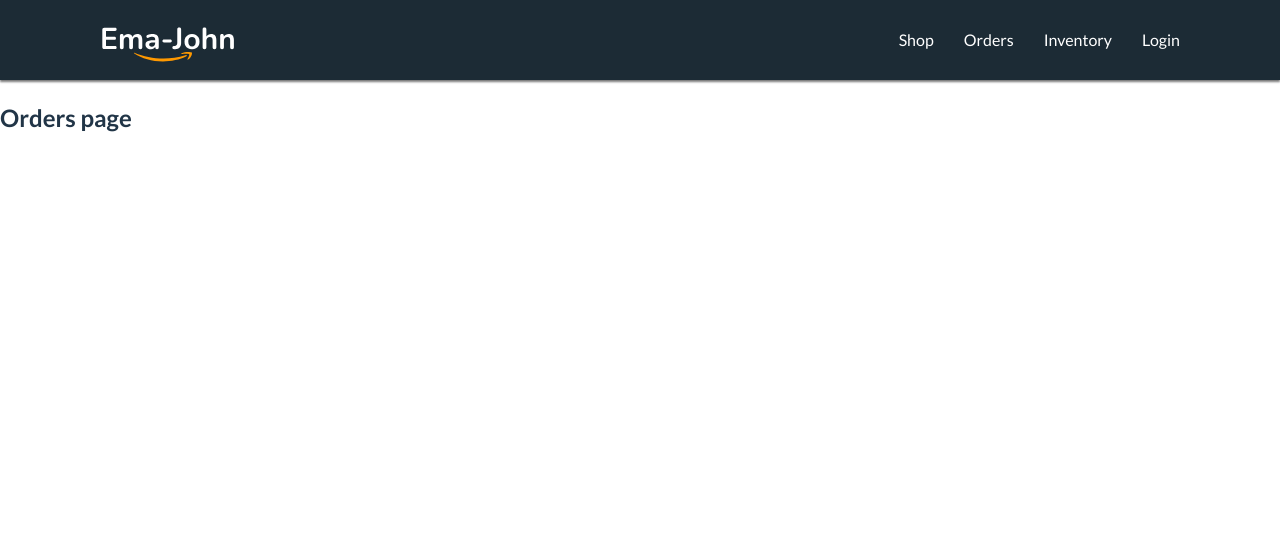
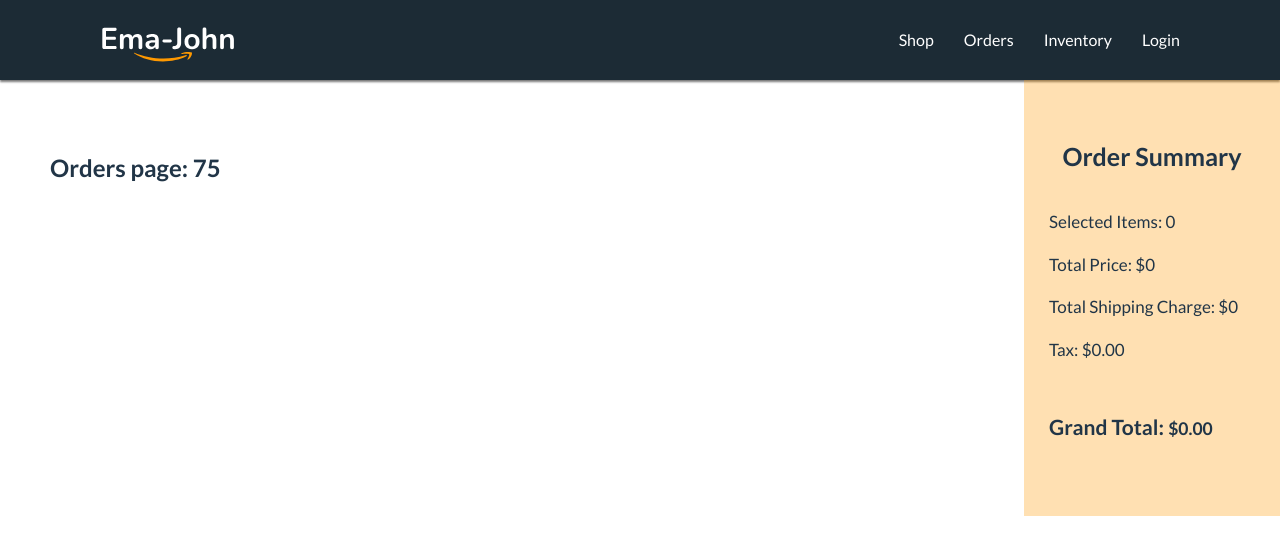
Before and after one commit to ayat1041/Amazon-Clone, a React (Vite) app: page /orders in a window 1280 px wide. Shown: the top 554 px of the page. Built offline with nearby package versions, Linux system fonts and the light colour scheme.

Commit message:
done products loader in orders

```diff
--- a/src/components/Orders/Orders.jsx
+++ b/src/components/Orders/Orders.jsx
@@ -1,11 +1,21 @@
 import React from 'react';
+import Cart from '../Cart/Cart';
+import { useLoaderData } from 'react-router-dom';
 
 const Orders = () => {
+    const products = useLoaderData();
+    console.log(products);
     return (
-        <div>
-            <h2>Orders page</h2>
+        <div className='shop-container'>
+            <div className='products-container'>
+                <h2>Orders page: {products.length}</h2>
+                {/* <h2>Orders page: {products.length}</h2> */}
+            </div>
+            <div className='cart-container'>
+                <Cart cart={[]}></Cart>
+            </div>
         </div>
     );
 };
 
-export default Orders;<h2>Orders page</h2>
+export default Orders;
--- /dev/null
+++ b/src/loaders/cartProductsLoader.js
@@ -0,0 +1,9 @@
+const cartProductsLoader = async() => {
+    const loadedProducts = await fetch('products.json');
+    const products = await loadedProducts.json();
+    console.log(products);
+    return products;
+}
+
+// export {cartProductsLoader};
+export default cartProductsLoader;
--- a/src/main.jsx
+++ b/src/main.jsx
@@ -11,6 +11,7 @@
 import Orders from './components/Orders/Orders';
 import Inventory from './components/Inventory/Inventory';
 import Login from './components/Login/Login';
+import cartProductsLoader from './loaders/cartProductsLoader';
 
 const router = createBrowserRouter([
   {
@@ -23,7 +24,9 @@
       },
       {
         path: '/orders',
-        element: <Orders></Orders>
+        element: <Orders></Orders>,
+        // loader: ()=> fetch('products.json')
+        loader: cartProductsLoader
       },
       {
         path: '/inventory',
```
